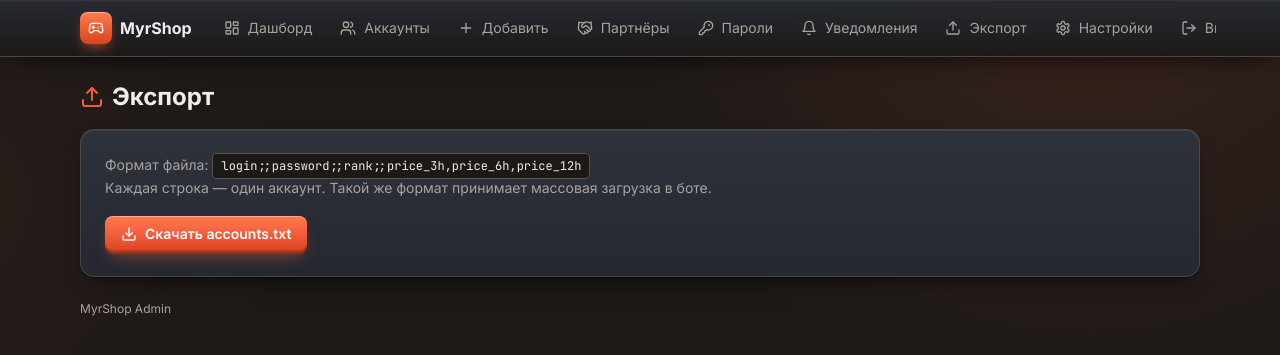
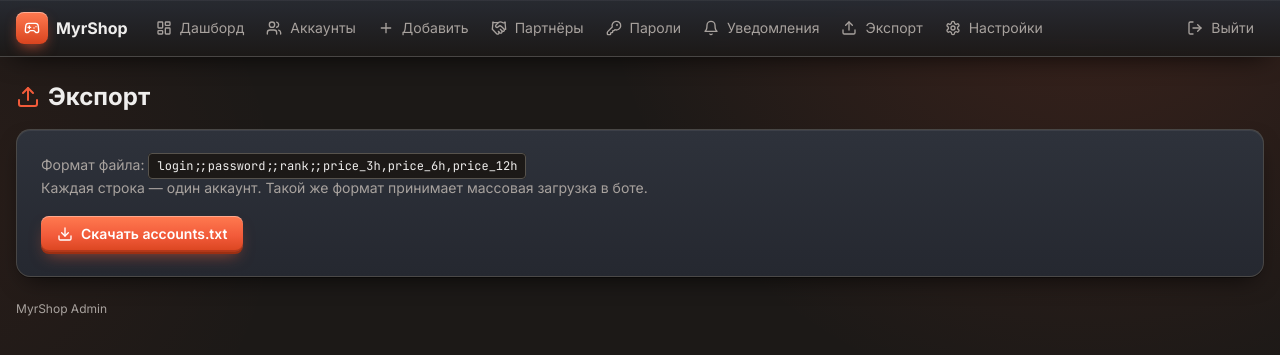
Before and after one commit to ByDendy/Myrshop_bot, a Python web app: template web/templates/export.html in a window 1280 px wide. Shown: the top 355 px of the page. Run offline with Jinja, Linux system fonts and the light colour scheme; the template is opened without the code that fills it, so the values that code supplies are empty; some libraries are stand-ins or nearby versions.

Commit message:
Add files via upload

```diff
--- a/web/templates/base.html
+++ b/web/templates/base.html
@@ -61,7 +61,7 @@ tailwind.config = { theme: { extend: {
     .b-prem { @apply text-violet-300 border-violet-400/40 bg-violet-500/10; }
     .link { @apply text-accent hover:underline; }
     .num { @apply font-mono font-bold tracking-tight; }
-    .navlink { @apply px-3 py-1.5 rounded-lg text-sm text-muted hover:text-ink inline-flex items-center gap-2 transition; }
+    .navlink { @apply px-2.5 py-2 xl:py-1.5 rounded-lg text-sm text-muted hover:text-ink inline-flex items-center gap-2 transition; }
     .navlink:hover { background: linear-gradient(180deg,#343842,#2a2d35); box-shadow: inset 0 1px 0 rgba(255,255,255,.08), 0 4px 10px -6px #000; }
   }
   @layer components {
@@ -78,6 +78,8 @@ tailwind.config = { theme: { extend: {
     .qa { @apply card card-hover block; }
     .avatar { @apply w-9 h-9 rounded-full grid place-items-center font-bold text-sm text-ink border border-line; background: linear-gradient(145deg,#4a4640,#2b2825); box-shadow: inset 0 1px 0 rgba(255,255,255,.15), 0 4px 10px -4px #000; }
   }
+  .nav-scroll { scrollbar-width: none; -ms-overflow-style: none; }
+  .nav-scroll::-webkit-scrollbar { display: none; }
   @keyframes rise { from { opacity:0; transform:translateY(10px) scale(.985) } to { opacity:1; transform:none } }
   .rise > * { animation: rise .4s cubic-bezier(.2,.8,.2,1) both; }
   .rise > *:nth-child(2){animation-delay:.05s} .rise > *:nth-child(3){animation-delay:.1s}
@@ -88,30 +90,30 @@ tailwind.config = { theme: { extend: {
 </head>
 <body class="bg-bg text-ink font-sans min-h-screen antialiased">
 <nav class="sticky top-0 z-40 backdrop-blur border-b border-line/70" style="background:linear-gradient(180deg,rgba(40,43,51,.96),rgba(28,25,23,.94));box-shadow:0 10px 28px -14px #000, inset 0 1px 0 rgba(255,255,255,.05)">
-  <div class="max-w-6xl mx-auto px-4 h-14 flex items-center gap-1 overflow-x-auto whitespace-nowrap">
+  <div class="max-w-7xl mx-auto px-4 h-14 flex items-center gap-0.5 overflow-x-auto whitespace-nowrap nav-scroll">
     <a href="/" class="flex items-center gap-2 font-bold mr-4 shrink-0">
       <span class="w-8 h-8 rounded-lg grid place-items-center" style="background:linear-gradient(180deg,#ff7a50,#d9441f);box-shadow:inset 0 1px 0 rgba(255,255,255,.4),0 6px 14px -4px rgba(242,91,58,.7)"><i data-lucide="gamepad-2" class="w-4 h-4 text-white"></i></span>
-      MyrShop
+      <span class="hidden sm:inline">MyrShop</span>
     </a>
-    <a href="/" class="navlink"><i data-lucide="layout-dashboard" class="w-4 h-4"></i>Дашборд</a>
-    <a href="/accounts" class="navlink"><i data-lucide="users" class="w-4 h-4"></i>Аккаунты</a>
-    <a href="/accounts/add" class="navlink"><i data-lucide="plus" class="w-4 h-4"></i>Добавить</a>
-    <a href="/partners" class="navlink"><i data-lucide="handshake" class="w-4 h-4"></i>Партнёры</a>
-    <a href="/password-change" class="navlink"><i data-lucide="key-round" class="w-4 h-4"></i>Пароли</a>
-    <a href="/notifications" class="navlink"><i data-lucide="bell" class="w-4 h-4"></i>Уведомления</a>
-    <a href="/export" class="navlink"><i data-lucide="upload" class="w-4 h-4"></i>Экспорт</a>
-    <a href="/settings" class="navlink"><i data-lucide="settings" class="w-4 h-4"></i>Настройки</a>
-    <a href="/logout" class="navlink ml-auto hover:!text-accent shrink-0"><i data-lucide="log-out" class="w-4 h-4"></i>Выйти</a>
+    <a href="/" title="Дашборд" class="navlink"><i data-lucide="layout-dashboard" class="w-4 h-4"></i><span class="hidden xl:inline">Дашборд</span></a>
+    <a href="/accounts" title="Аккаунты" class="navlink"><i data-lucide="users" class="w-4 h-4"></i><span class="hidden xl:inline">Аккаунты</span></a>
+    <a href="/accounts/add" title="Добавить" class="navlink"><i data-lucide="plus" class="w-4 h-4"></i><span class="hidden xl:inline">Добавить</span></a>
+    <a href="/partners" title="Партнёры" class="navlink"><i data-lucide="handshake" class="w-4 h-4"></i><span class="hidden xl:inline">Партнёры</span></a>
+    <a href="/password-change" title="Пароли" class="navlink"><i data-lucide="key-round" class="w-4 h-4"></i><span class="hidden xl:inline">Пароли</span></a>
+    <a href="/notifications" title="Уведомления" class="navlink"><i data-lucide="bell" class="w-4 h-4"></i><span class="hidden xl:inline">Уведомления</span></a>
+    <a href="/export" title="Экспорт" class="navlink"><i data-lucide="upload" class="w-4 h-4"></i><span class="hidden xl:inline">Экспорт</span></a>
+    <a href="/settings" title="Настройки" class="navlink"><i data-lucide="settings" class="w-4 h-4"></i><span class="hidden xl:inline">Настройки</span></a>
+    <a href="/logout" title="Выйти" class="navlink ml-auto hover:!text-accent shrink-0"><i data-lucide="log-out" class="w-4 h-4"></i><span class="hidden xl:inline">Выйти</span></a>
   </div>
 </nav>
 
 <div id="toasts" class="fixed top-16 right-4 left-4 sm:left-auto sm:w-80 space-y-2 z-50"></div>
 
-<main class="max-w-6xl mx-auto px-4 py-6 rise">
+<main class="max-w-7xl mx-auto px-4 py-6 rise">
   {% block content %}{% endblock %}
 </main>
 
-<footer class="max-w-6xl mx-auto px-4 pb-8 text-xs text-muted">MyrShop Admin</footer>
+<footer class="max-w-7xl mx-auto px-4 pb-8 text-xs text-muted">MyrShop Admin</footer>
 
 <script>
 lucide.createIcons();
```
